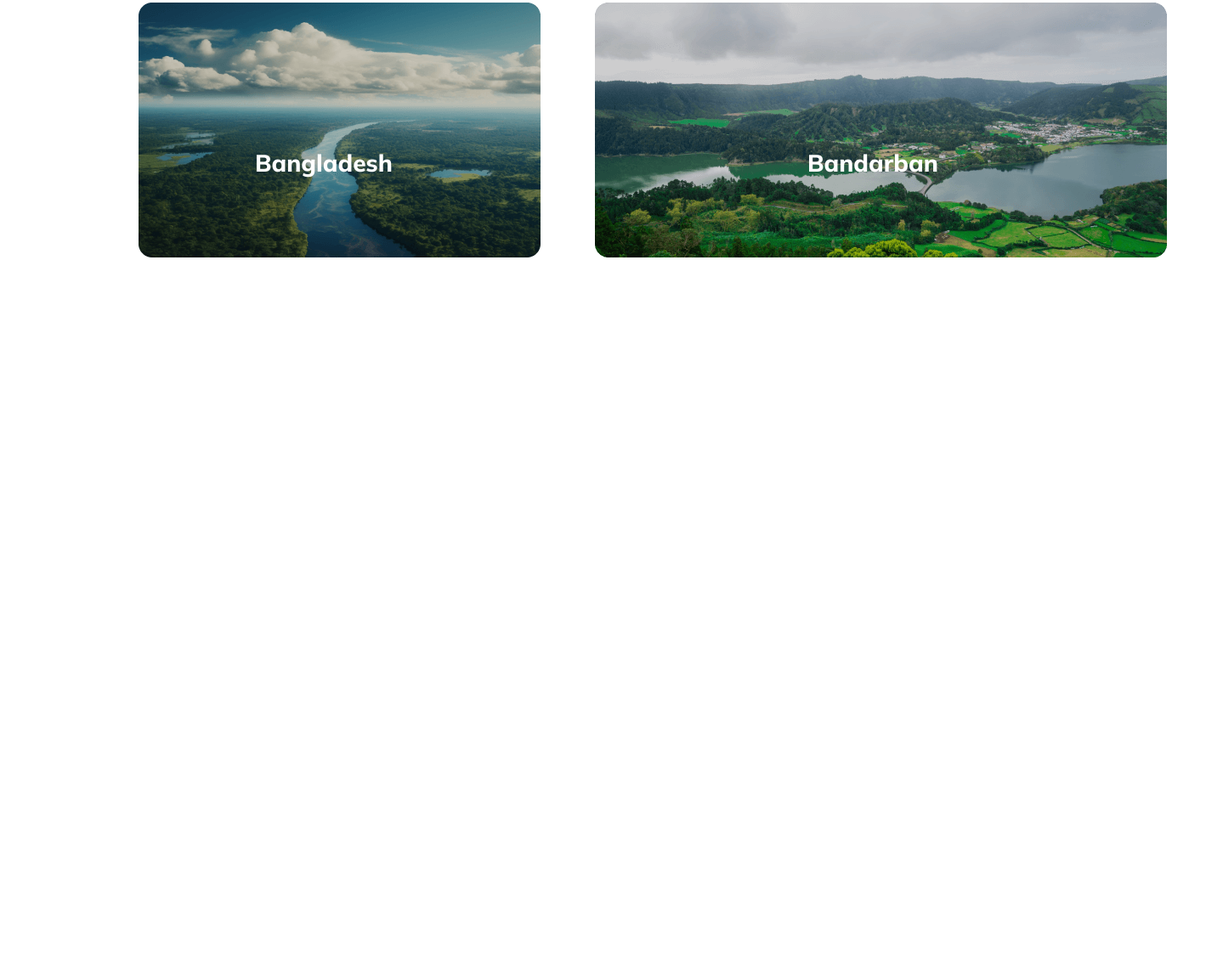
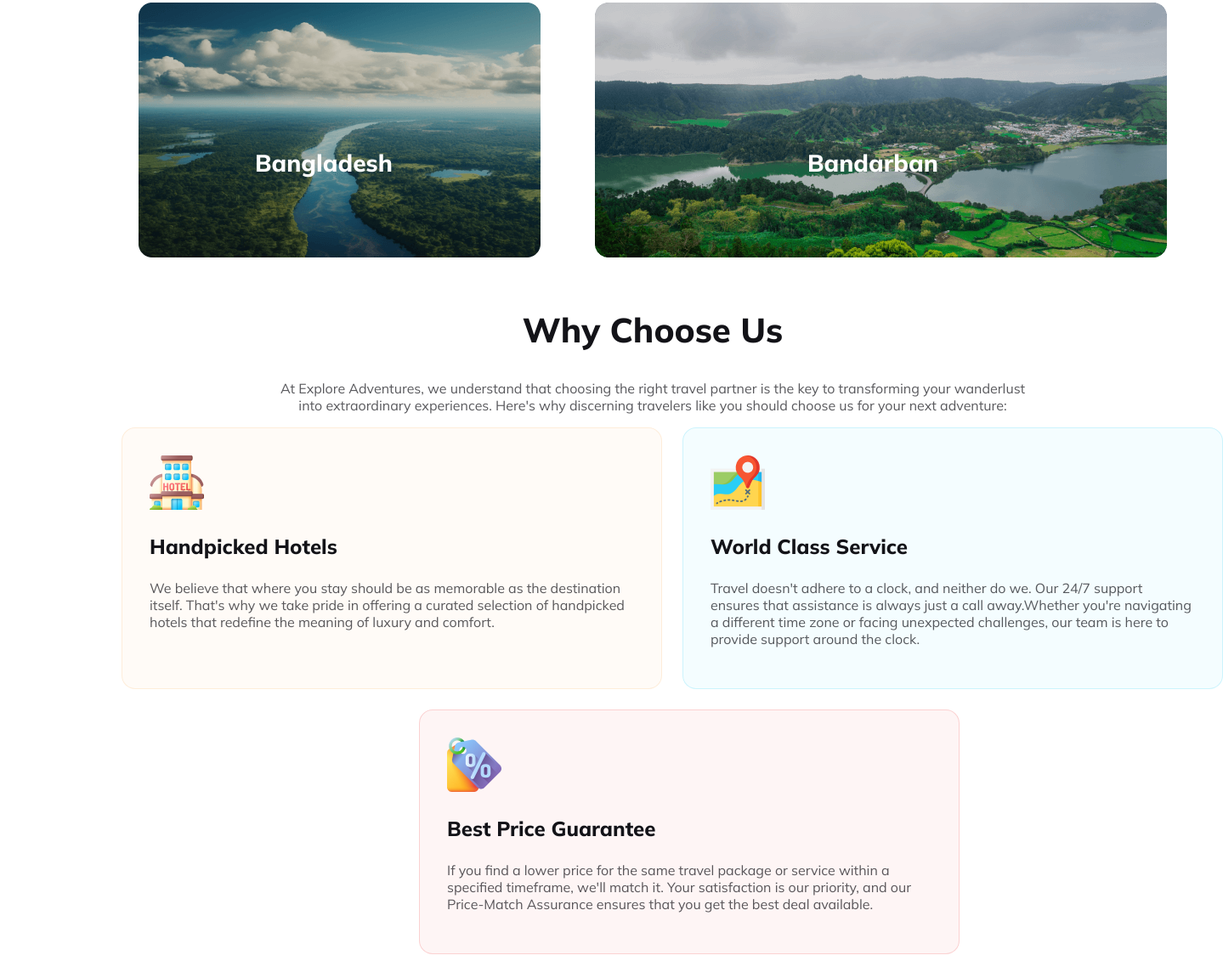
Before and after one commit to IshratMishu/Travel-Assignment2, a plain HTML site: page index.html in a window 1280 px wide. Shown: the part 2204-3335 px from the top of the page at 85% size, 1439 px wide, since content can reach past the window. Before the commit the page ends 2525 px from the top, so only its background shows below. Drawn offline with Linux system fonts and the light colour scheme.

Commit message:
service container added

```diff
--- a/index.html
+++ b/index.html
@@ -48,6 +48,7 @@
         </section>
     </header>
 <main>
+    <!-- first section -->
     <section class="first-main-section">
             <div class="tours-description">
                 <h2 class="popular-tour">Our Popular Tours</h2>
@@ -64,6 +65,8 @@
         <img src="Images/Rectangle 4.png" alt="">
     </div>
     </section>
+
+    <!-- second section -->
     <section class="destination-section">
         <div class="destination">
             <h2 class="popular-tour">Choose Your Destination</h2>
@@ -106,6 +109,32 @@
     </div>
         </div>
     </section>
+<!-- third section -->
+<section class="service-section">
+    <div class="service-section-description">
+        <h2 class="popular-tour">Why Choose Us</h2>
+            <p class="popular-tour-guide">At Explore Adventures, we understand that choosing the right travel partner is the key to transforming your wanderlust <br> into extraordinary experiences. Here's why discerning travelers like you should choose us for your next adventure:</p>
+    </div>
+    <div class="grid">
+        <div class="service-container">
+            <div class="service-container-1">
+                <img src="Images/hotel 1.png" alt="">
+                <h3 class="popular-tour-1">Handpicked Hotels</h3>
+                <p class="popular-tour-guide">We believe that where you stay should be as memorable as the destination itself. That's why we take pride in offering a curated selection of handpicked hotels that redefine the meaning of luxury and comfort.</p>
+            </div>
+            <div class="service-container-2">
+                <img src="Images/map 1.png" alt="">
+                <h3 class="popular-tour-1">World Class Service</h3>
+                <p class="popular-tour-guide">Travel doesn't adhere to a clock, and neither do we. Our 24/7 support ensures that assistance is always just a call away.Whether you're navigating a different time zone or facing unexpected challenges, our team is here to provide support around the clock. </p>
+            </div>
+            </div>
+            <div class="service-container-3">
+                <img src="Images/price-tag 1.png" alt="">
+                <h3 class="popular-tour-1">Best Price Guarantee</h3>
+                <p class="popular-tour-guide">If you find a lower price for the same travel package or service within a specified timeframe, we'll match it. Your satisfaction is our priority, and our Price-Match Assurance ensures that you get the best deal available.</p>
+            </div>
+    </div>
+</section>
 </main>
     <footer>
 
--- a/styles/responsive.css
+++ b/styles/responsive.css
@@ -160,7 +160,16 @@ height: 33.516px;
     transform: scale(2.1);
 }
 
-
+.service-section{
+    padding-left: 20px;
+    margin: 0;
+}
+.service-container{
+    flex-direction: column;
+}
+.service-container-3{
+    margin-left: 0;
+}
 
 
 
--- a/styles/style.css
+++ b/styles/style.css
@@ -132,7 +132,7 @@ nav{
     left: 740px;
 }
 
-/* Main section starts */
+/* first section style */
 
 .first-main-section{
     display: flex;
@@ -173,7 +173,7 @@ nav{
     padding: 14px 34px;
 }
 
-/* destination section */
+/* second section */
 
 .destination-section{
     margin: 50px 135px 0 135px;
@@ -264,3 +264,49 @@ nav{
 .bandarban:hover{
     transform: scale(2.5);
 }
+
+/* third section style */
+.service-section{
+    margin: 50px 135px 0 135px;
+    width: 100%;
+}
+.service-section-description{
+    text-align: center;
+}
+
+.popular-tour-1{
+    color: #131318;
+    font-size: 24px;
+    font-weight: 800;
+}
+.service-container{
+    display: flex;
+    justify-content: space-between;
+    gap: 24px;
+}
+.grid{
+    display: grid;
+    gap: 24px;
+}
+.service-container-1{
+    border-radius: 16px;
+    border: 1px solid rgba(251, 181, 99, 0.20);
+    background: rgba(251, 181, 99, 0.05);
+    padding: 32px;
+    width: 570px;
+}
+.service-container-2{
+    border-radius: 16px;
+    border: 1px solid rgba(41, 206, 246, 0.20);
+    background: rgba(41, 206, 246, 0.05);
+    padding: 32px;
+    width: 570px;
+}
+.service-container-3{
+    border-radius: 16px;
+    border: 1px solid rgba(233, 68, 68, 0.20);
+    background: rgba(233, 68, 68, 0.05);
+    padding: 32px;
+    width: 570px;
+    margin-left: 350px;
+}
```
Also changed, not shown: Images/hotel 1.png (added), Images/map 1.png (added), Images/price-tag 1.png (added).
